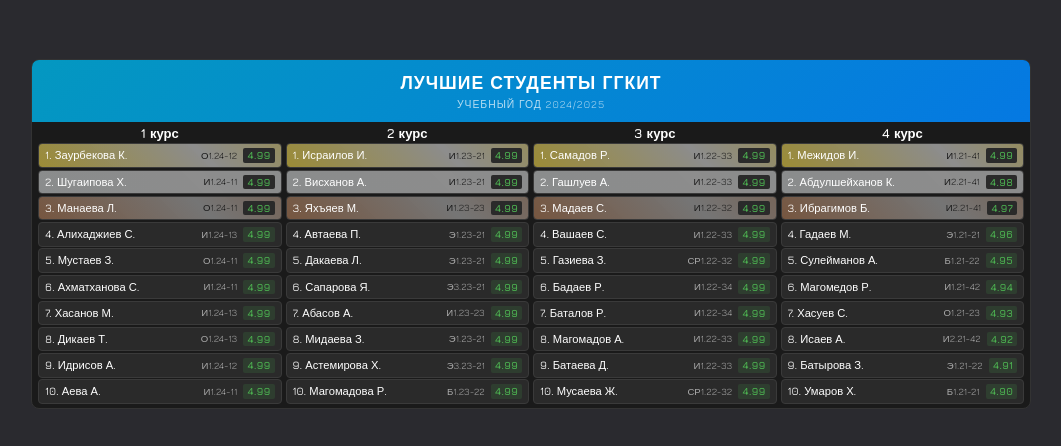
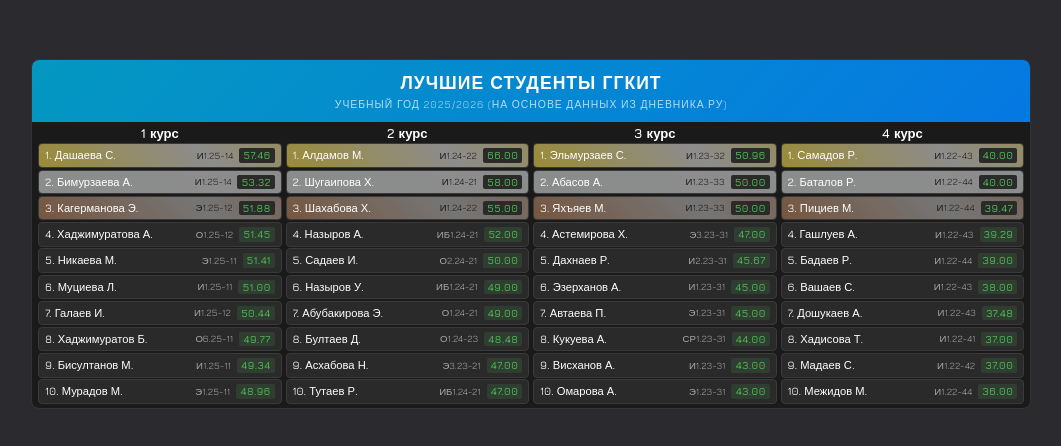
Before and after one commit to altairmsr/ggkit_dashboard, a React (Vite) app: page / in a window 1280 px wide. Shown: the part 166-612 px from the top of the page, without its empty margins (109-1170 px from the left). Built offline with nearby package versions, Linux system fonts and the light colour scheme.

Commit message:
upd 28.09.25

```diff
--- a/src/components/Layout/Layout.jsx
+++ b/src/components/Layout/Layout.jsx
@@ -3,7 +3,7 @@ import React from "react";
 const Layout = ({
   children,
   title,
-  subtitle = "Учебный год 2024/2025",
+  subtitle = "Учебный год 2025/2026 (на основе данных из дневника.ру)",
   width = 650,
   noTableStyle = false,
 }) => {
--- a/src/data/course1.js
+++ b/src/data/course1.js
@@ -1,63 +1,63 @@
 const course1 = [
   {
     id: 0,
-    group: "О1.24-12",
-    name: "Заурбекова К.",
-    gpa: 4.99,
+    group: "И1.25-14",
+    name: "Дашаева С.",
+    gpa: 57.46,
   },
   {
     id: 1,
-    group: "И1.24-11",
-    name: "Шугаипова Х.",
-    gpa: 4.99,
+    group: "И1.25-14",
+    name: "Бимурзаева А.",
+    gpa: 53.32,
   },
   {
     id: 2,
-    group: "О1.24-11",
-    name: "Манаева Л.",
-    gpa: 4.99,
+    group: "Э1.25-12",
+    name: "Кагерманова Э.",
+    gpa: 51.88,
   },
   {
     id: 3,
-    group: "И1.24-13",
-    name: "Алихаджиев С.",
-    gpa: 4.99,
+    group: "О1.25-12",
+    name: "Хаджимуратова А.",
+    gpa: 51.45,
   },
   {
     id: 4,
-    group: "О1.24-11",
-    name: "Мустаев З.",
-    gpa: 4.99,
+    group: "Э1.25-11",
+    name: "Никаева М.",
+    gpa: 51.41,
   },
   {
     id: 5,
-    group: "И1.24-11",
-    name: "Ахматханова С.",
-    gpa: 4.99,
+    group: "И1.25-11",
+    name: "Муциева Л.",
+    gpa: 51,
   },
   {
     id: 6,
-    group: "И1.24-13",
-    name: "Хасанов М.",
-    gpa: 4.99,
+    group: "И1.25-12",
+    name: "Галаев И.",
+    gpa: 50.44,
   },
   {
     id: 7,
-    group: "О1.24-13",
-    name: "Дикаев Т.",
-    gpa: 4.99,
+    group: "О6.25-11",
+    name: "Хаджимуратов Б.",
+    gpa: 49.77,
   },
   {
     id: 8,
-    group: "И1.24-12",
-    name: "Идрисов А.",
-    gpa: 4.99,
+    group: "И1.25-11",
+    name: "Бисултанов М.",
+    gpa: 49.34,
   },
   {
     id: 9,
-    group: "И1.24-11",
-    name: "Аева А.",
-    gpa: 4.99,
+    group: "Э1.25-11",
+    name: "Мурадов М.",
+    gpa: 48.96,
   },
 ];
 
--- a/src/data/course2.js
+++ b/src/data/course2.js
@@ -1,63 +1,63 @@
 const course2 = [
   {
     id: 0,
-    group: "И1.23-21",
-    name: "Исраилов И.",
-    gpa: 4.99,
+    group: "И1.24-22",
+    name: "Алдамов М.",
+    gpa: 66,
   },
   {
     id: 1,
-    group: "И1.23-21",
-    name: "Висханов А.",
-    gpa: 4.99,
+    group: "И1.24-21",
+    name: "Шугаипова Х.",
+    gpa: 58,
   },
   {
     id: 2,
-    group: "И1.23-23",
-    name: "Яхъяев М.",
-    gpa: 4.99,
+    group: "И1.24-22",
+    name: "Шахабова Х.",
+    gpa: 55,
   },
   {
     id: 3,
-    group: "Э1.23-21",
-    name: "Автаева П.",
-    gpa: 4.99,
+    group: "ИБ1.24-21",
+    name: "Назыров А.",
+    gpa: 52,
   },
   {
     id: 4,
-    group: "Э1.23-21",
-    name: "Дакаева Л.",
-    gpa: 4.99,
+    group: "О2.24-21",
+    name: "Садаев И.",
+    gpa: 50,
   },
   {
     id: 5,
-    group: "Э3.23-21",
-    name: "Сапарова Я.",
-    gpa: 4.99,
+    group: "ИБ1.24-21",
+    name: "Назыров У.",
+    gpa: 49,
   },
   {
     id: 6,
-    group: "И1.23-23",
-    name: "Абасов А.",
-    gpa: 4.99,
+    group: "О1.24-21",
+    name: "Абубакирова Э.",
+    gpa: 49,
   },
   {
     id: 7,
-    group: "Э1.23-21",
-    name: "Мидаева З.",
-    gpa: 4.99,
+    group: "О1.24-23",
+    name: "Бултаев Д.",
+    gpa: 48.48,
   },
   {
     id: 8,
     group: "Э3.23-21",
-    name: "Астемирова Х.",
-    gpa: 4.99,
+    name: "Асхабова Н.",
+    gpa: 47,
   },
   {
     id: 9,
-    group: "Б1.23-22",
-    name: "Магомадова Р.",
-    gpa: 4.99,
+    group: "ИБ1.24-21",
+    name: "Тутаев Р.",
+    gpa: 47,
   },
 ];
 
--- a/src/data/course3.js
+++ b/src/data/course3.js
@@ -1,63 +1,63 @@
 const course3 = [
   {
     id: 0,
-    group: "И1.22-33",
-    name: "Самадов Р.",
-    gpa: 4.99,
+    group: "И1.23-32",
+    name: "Эльмурзаев С.",
+    gpa: 50.96,
   },
   {
     id: 1,
-    group: "И1.22-33",
-    name: "Гашлуев А.",
-    gpa: 4.99,
+    group: "И1.23-33",
+    name: "Абасов А.",
+    gpa: 50,
   },
   {
     id: 2,
-    group: "И1.22-32",
-    name: "Мадаев С.",
-    gpa: 4.99,
+    group: "И1.23-33",
+    name: "Яхъяев М.",
+    gpa: 50,
   },
   {
     id: 3,
-    group: "И1.22-33",
-    name: "Вашаев С.",
-    gpa: 4.99,
+    group: "Э3.23-31",
+    name: "Астемирова Х.",
+    gpa: 47,
   },
   {
     id: 4,
-    group: "СР1.22-32",
-    name: "Газиева З.",
-    gpa: 4.99,
+    group: "И2.23-31",
+    name: "Дахнаев Р.",
+    gpa: 45.67,
   },
   {
     id: 5,
-    group: "И1.22-34",
-    name: "Бадаев Р.",
-    gpa: 4.99,
+    group: "И1.23-31",
+    name: "Эзерханов А.",
+    gpa: 45,
   },
   {
     id: 6,
-    group: "И1.22-34",
-    name: "Баталов Р.",
-    gpa: 4.99,
+    group: "Э1.23-31",
+    name: "Автаева П.",
+    gpa: 45,
   },
   {
     id: 7,
-    group: "И1.22-33",
-    name: "Магомадов А.",
-    gpa: 4.99,
+    group: "СР1.23-31",
+    name: "Кукуева А.",
+    gpa: 44,
   },
   {
     id: 8,
-    group: "И1.22-33",
-    name: "Батаева Д.",
-    gpa: 4.99,
+    group: "И1.23-31",
+    name: "Висханов А.",
+    gpa: 43,
   },
   {
     id: 9,
-    group: "СР1.22-32",
-    name: "Мусаева Ж.",
-    gpa: 4.99,
+    group: "Э1.23-31",
+    name: "Омарова А.",
+    gpa: 43,
   },
 ];
 
--- a/src/data/course4.js
+++ b/src/data/course4.js
@@ -1,63 +1,63 @@
 const course4 = [
   {
     id: 0,
-    group: "И1.21-41",
-    name: "Межидов И.",
-    gpa: 4.99,
+    group: "И1.22-43",
+    name: "Самадов Р.",
+    gpa: 40,
   },
   {
     id: 1,
-    group: "И2.21-41",
-    name: "Абдулшейханов К.",
-    gpa: 4.98,
+    group: "И1.22-44",
+    name: "Баталов Р.",
+    gpa: 40,
   },
   {
     id: 2,
-    group: "И2.21-41",
-    name: "Ибрагимов Б.",
-    gpa: 4.97,
+    group: "И1.22-44",
+    name: "Пициев М.",
+    gpa: 39.47,
   },
   {
     id: 3,
-    group: "Э1.21-21",
-    name: "Гадаев М.",
-    gpa: 4.96,
+    group: "И1.22-43",
+    name: "Гашлуев А.",
+    gpa: 39.29,
   },
   {
     id: 4,
-    group: "Б1.21-22",
-    name: "Сулейманов А.",
-    gpa: 4.95,
+    group: "И1.22-44",
+    name: "Бадаев Р.",
+    gpa: 39,
   },
   {
     id: 5,
-    group: "И1.21-42",
-    name: "Магомедов Р.",
-    gpa: 4.94,
+    group: "И1.22-43",
+    name: "Вашаев С.",
+    gpa: 38,
   },
   {
     id: 6,
-    group: "О1.21-23",
-    name: "Хасуев С.",
-    gpa: 4.93,
+    group: "И1.22-43",
+    name: "Дошукаев А.",
+    gpa: 37.48,
   },
   {
     id: 7,
-    group: "И2.21-42",
-    name: "Исаев А.",
-    gpa: 4.92,
+    group: "И1.22-41",
+    name: "Хадисова Т.",
+    gpa: 37,
   },
   {
     id: 8,
-    group: "Э1.21-22",
-    name: "Батырова З.",
-    gpa: 4.91,
+    group: "И1.22-42",
+    name: "Мадаев С.",
+    gpa: 37,
   },
   {
     id: 9,
-    group: "Б1.21-21",
-    name: "Умаров Х.",
-    gpa: 4.9,
+    group: "И1.22-44",
+    name: "Межидов М.",
+    gpa: 36,
   },
 ];
 
```
